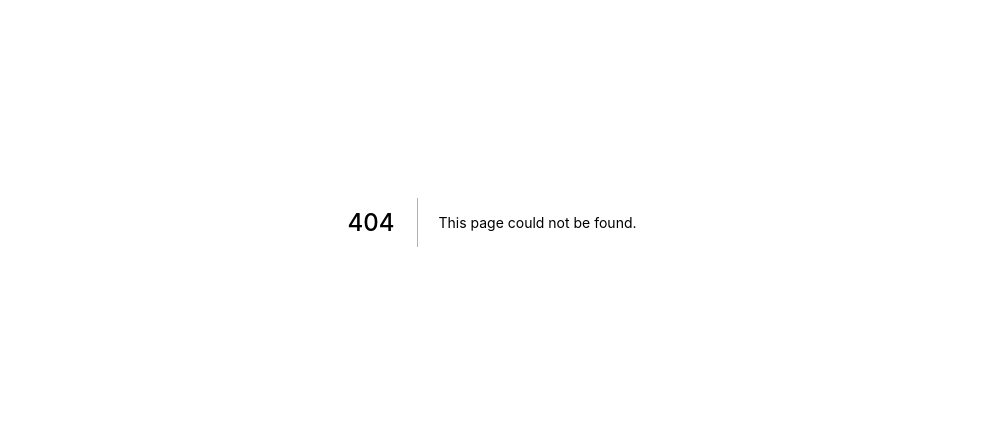
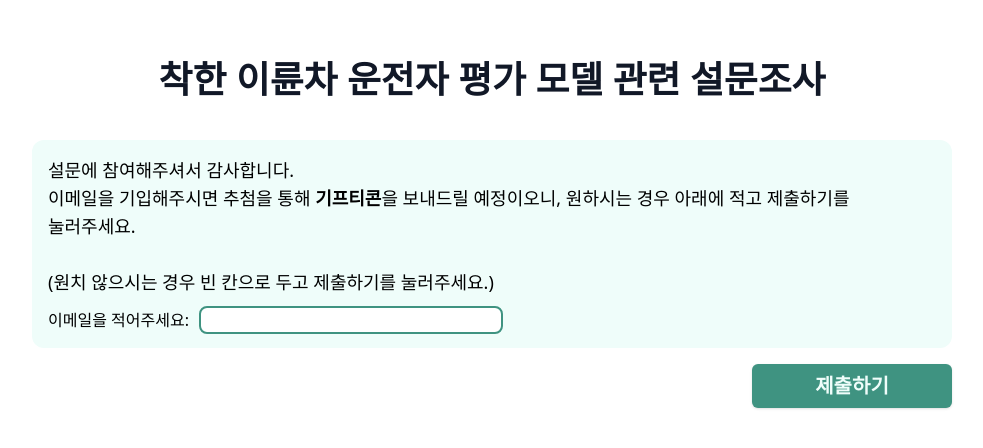
Before and after one commit to custardcream98/goodrider-interview-web, a Next.js app: page /submit in a window 1280 px wide. Before the commit this address had no page. Shown: the part 178-626 px from the top of the page, without its empty margins (148-1131 px from the left). Built offline with nearby package versions, Linux system fonts and the light colour scheme.

Commit message:
Feature: 설문 결과 제출에 유저 정보 추가 및 경로 변경

```diff
--- /dev/null
+++ b/src/interfaces/userInfo.ts
@@ -0,0 +1,5 @@
+export interface IUserInfo {
+  age: 10 | 20 | 30 | 40 | 50 | 60;
+  gender: "male" | "female";
+  experiencedMotor: boolean;
+}
--- a/src/pages/index.tsx
+++ b/src/pages/index.tsx
@@ -4,14 +4,12 @@ import Layout from "~/components/Layout";
 import storageKeys, {
   getStorage,
   getUserInfoLocalStorage,
-  IUserInfo,
   setUserInfoLocalStorage,
 } from "~/utils/localStorage";
-
-type UserInfoName = "age" | "gender" | "experiencedMotor";
+import { IUserInfo } from "~/interfaces/userInfo";
 
 interface HTMLCustomInputSelectElement extends HTMLInputElement {
-  name: UserInfoName;
+  name: keyof IUserInfo;
 }
 
 /**
@@ -92,8 +90,8 @@ const LandingPage = () => {
             </p>
             <p className="my-5">
               아울러 응답해주신 분들 중 추첨을 통해 감사의 의미를 담아
-              기프티콘을 드리고자 하오니 원하시는 분은 이메일 주소를
-              기입해주시기 바랍니다.
+              기프티콘을 드리고자 하오니 원하시는 분은 설문 결과 제출시 이메일
+              주소를 기입해주시기 바랍니다.
             </p>
             <p className="my-5">
               바쁘신 중에도 귀중한 시간을 내시어 본 설문조사에 응해주셔서
@@ -103,7 +101,8 @@ const LandingPage = () => {
               서울시립대학교 공간데이터베이스 연구실
             </p>
           </section>
-          <section className="question-bundle mt-5">
+          <section>
+            <div className="question-bundle mt-5">
               <h2 className="sr-only">개인정보 입력</h2>
               <form
                 action="#"
@@ -175,10 +174,10 @@ const LandingPage = () => {
                   <label htmlFor="no">없음</label>
                 </fieldset>
               </form>
-          </section>
+            </div>
             <Link href="/interview/1">
               <a
-              className={`page-btn mt-5 ml-auto block w-[200px] ${
+                className={`page-btn mt-4 ml-auto block w-[200px] ${
                   isUserInfoReady ? "" : "pointer-events-none opacity-30"
                 }`}
               >
@@ -186,6 +185,7 @@ const LandingPage = () => {
                 <span className="float-right">{">"}</span>
               </a>
             </Link>
+          </section>
         </main>
       )}
     </Layout>
--- a/src/pages/interview/[pagenumber].tsx
+++ b/src/pages/interview/[pagenumber].tsx
@@ -191,7 +191,7 @@ const InterviewPage = ({
           currentPage={pagenumber}
         />
         <aside>
-          <Link href="/submitted">
+          <Link href="/submit">
             <a
               className={`dark fixed bottom-4 right-4 rounded-full py-2 px-3 ${
                 checkAllCompleted ? "" : "pointer-events-none opacity-30"
--- a/src/pages/submitted.tsx
+++ b/src/pages/submit.tsx
@@ -7,6 +7,7 @@ import { checkAllCompletedSelector } from "~/utils/atom";
 import { postData } from "~/utils/fetch";
 import {
   getAllAnswers,
+  getUserInfoLocalStorage,
   ILocalSelectiveAnswer,
   removeLocalAnswer,
   removeLocalisOnGoing,
@@ -25,6 +26,7 @@ const Submitted = ({ sliderQuestions, selectiveQuestions }: IProps) => {
   const router = useRouter();
   const checkAllCompleted = useRecoilValue(checkAllCompletedSelector);
   const [isSubmitted, setIsSubmitted] = useState(false);
+  const emailInputEleRef = useRef<HTMLInputElement>(null);
 
   useEffect(() => {
     if (!checkAllCompleted) {
@@ -38,16 +40,19 @@ const Submitted = ({ sliderQuestions, selectiveQuestions }: IProps) => {
 
     setIsSubmitted((_) => true);
 
-    const phoneNumber = phoneEleRef.current.value.trim().replaceAll("-", "");
+    const email = emailInputEleRef.current.value.trim();
 
     const answers = getAllAnswers();
     const questionsCount = sliderQuestions.length + selectiveQuestions.length;
+
+    const userInfo = getUserInfoLocalStorage();
 
     let questionnaireData: IQuestionnaireData = {
       questions_count: questionsCount,
       results_slider: [],
       results_selective: [],
-      phone: phoneNumber,
+      email,
+      ...userInfo,
     };
 
     for (
@@ -104,43 +109,49 @@ const Submitted = ({ sliderQuestions, selectiveQuestions }: IProps) => {
     router.push("/");
   };
 
-  const phoneEleRef = useRef<HTMLInputElement>(null);
-
   return (
     <Layout>
       <div className="centering h-screen w-full flex-col bg-white">
-        <h1 className="keep-all mb-6 w-11/12 text-center text-title-mobile font-bold leading-normal text-gray-900 md:w-2/4 md:text-title">
-          착한 이륜차 운전자 평가 모델 관련 설문조사
+        <h1 className="keep-all my-4 text-center text-title-mobile font-bold leading-normal text-gray-900 md:text-title">
+          착한 이륜차 운전자 평가 모델{" "}
+          <span className="block md:inline">관련 설문조사</span>
         </h1>
         {!isSubmitted ? (
-          <main className="question-bundle max-w-[900px] p-4">
-            <p className="mb-4 text-lg">
+          <main className="mx-auto p-4 md:w-920 md:p-0">
+            <div className="question-bundle keep-all p-4">
+              <p className="text-lg">
                 설문에 참여해주셔서 감사합니다. <br />
-              전화번호를 기입해주시면 추첨을 통해 <strong>기프티콘</strong>을
+                이메일을 기입해주시면 추첨을 통해 <strong>기프티콘</strong>을
                 보내드릴 예정이오니, 원하시는 경우 아래에 적고 제출하기를
                 눌러주세요. <br /> <br />
                 (원치 않으시는 경우 빈 칸으로 두고 제출하기를 눌러주세요.)
               </p>
-            <form className="w-full" onSubmit={onSubmit}>
-              <div className="flex flex-col items-center md:flex-row">
-                <div className="mb-2 md:mb-0">
-                  <label className="block" htmlFor="phone">
-                    전화번호를 적어주세요:{" "}
+              <form
+                className="mt-3 w-full"
+                id="submit-answers"
+                onSubmit={onSubmit}
+              >
+                <div className="flex w-full flex-col md:flex-row">
+                  <label className="mb-2 md:mb-0" htmlFor="email">
+                    이메일을 적어주세요:
                   </label>
-                  <small>예시: 010-1234-5678</small>
-                </div>
                   <input
-                  id="phone"
-                  className="ml-3 rounded-md outline outline-2 outline-darkmint"
-                  type="tel"
-                  pattern="[0-9]{3}-[0-9]{4}-[0-9]{4}"
-                  ref={phoneEleRef}
+                    id="email"
+                    className="max-w-[300px] grow rounded-md px-1 outline outline-2 outline-darkmint md:ml-3"
+                    type="email"
+                    pattern="^\w+([\.-]?\w+)*@\w+([\.-]?\w+)*(\.\w{2,3})+$"
+                    ref={emailInputEleRef}
                   />
                 </div>
-              <button className="page-btn ml-auto block" type="submit">
+              </form>
+            </div>
+            <button
+              className="page-btn mt-4 ml-auto block w-[200px]"
+              type="submit"
+              form="submit-answers"
+            >
               제출하기
             </button>
-            </form>
           </main>
         ) : (
           <LoadingSpinner />
--- a/src/utils/localStorage.ts
+++ b/src/utils/localStorage.ts
@@ -1,3 +1,5 @@
+import { IUserInfo } from "~/interfaces/userInfo";
+
 interface ILocalAnswers {
   [key: number]: ILocalSliderAnswer | ILocalSelectiveAnswer;
 }
@@ -9,12 +11,6 @@ interface ILocalSliderAnswer {
 export interface ILocalSelectiveAnswer {
   checked: number;
   values: number[];
-}
-
-export interface IUserInfo {
-  age: number;
-  gender: "male" | "female";
-  experiencedMotor: boolean;
 }
 
 enum storageKeys {
--- a/src/utils/questionnaireDataInterface.ts
+++ b/src/utils/questionnaireDataInterface.ts
@@ -1,10 +1,11 @@
+import { IUserInfo } from "~/interfaces/userInfo";
 import { Pairs } from "./question_data";
 
-export interface IQuestionnaireData {
+export interface IQuestionnaireData extends IUserInfo {
   questions_count: number;
   results_slider: ISliderQuestionData[];
   results_selective: ISelectiveQuestionData[];
-  phone: string;
+  email: string;
 }
 
 export interface ISliderQuestionData {
```
Also changed, not shown: src/interfaces/index.ts (deleted, +0 -10 lines). Lines whose indentation alone changed are shown as unchanged.
